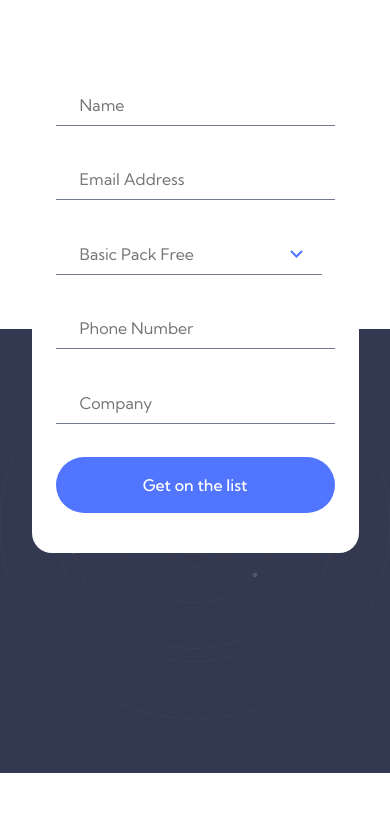
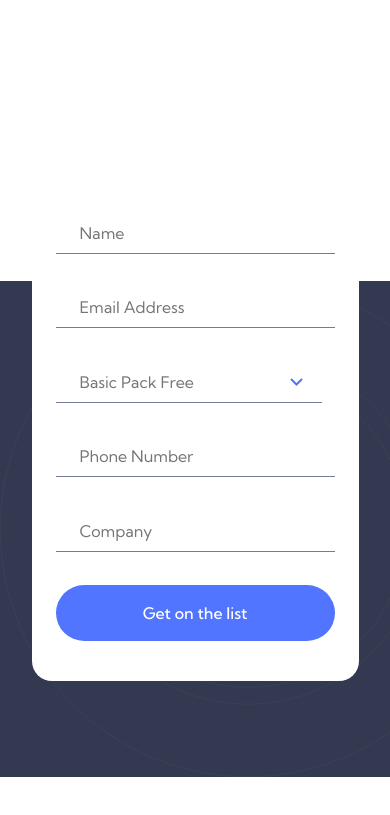
Before and after one commit to EAguayodev/Officelite-coming-soon-site, a plain HTML site: page sign-up.html in a window 390 px wide. Shown: the part 657-1472 px from the top of the page. Before the commit the page ends 1430 px from the top, so only its background shows below. Drawn offline with Linux system fonts and the light colour scheme.

Commit message:
applying final sign up page fixes

```diff
--- a/scss/_sign-up.scss
+++ b/scss/_sign-up.scss
@@ -16,12 +16,14 @@
             font-size: 3.5rem;
             line-height: 4rem;
             width: 33.75rem;
+            margin-bottom: 2rem;
         }
 
         p {
             color: $rhythm;
             font-size: 1.125rem;
             width: 33.75rem;
+            margin-bottom: 3rem;
         }
 
         h4 {
@@ -47,6 +49,7 @@
             width: 27.813rem;
             padding: 2.5rem;
             position: absolute;
+            z-index: 5;
 
             .input-field {
                 border: none;
@@ -77,17 +80,17 @@
                 cursor: pointer;
             }
 
-            .submenu-control{
+            .submenu-control {
                 display: flex;
                 align-items: center;
                 padding: 0.8rem;
 
-                a{
+                a {
                     color: $yankees-blue;
                     text-decoration: none;
                 }
 
-                span{
+                span {
                     color: $rhythm;
                     position: relative;
                     left: 0.5rem;
@@ -108,7 +111,7 @@
                 display: none;
             }
 
-            .icon-check{
+            .icon-check {
                 position: relative;
                 left: 9rem;
             }
@@ -146,7 +149,7 @@
                 width: 100%;
                 // max-width: 22.5rem;
 
-                &:hover{
+                &:hover {
                     background-color: $french-sky-blue;
                 }
             }
@@ -154,10 +157,15 @@
 
         .side-pattern {
             background-color: $charcoal;
+            background-image: url(../assets/sign-up/bg-pattern-side.svg);
+            background-size: cover;
+            background-repeat: no-repeat;
             max-width: 100%;
             width: 40%;
-            height: 100vh;
-
+            height: 1100px;
+            position: relative;
+            top: -11rem;
+            left: 8rem;
         }
     }
 
@@ -267,11 +275,11 @@
                     left: -2rem;
                 }
 
-                .input-field__submenu{
+                .input-field__submenu {
                     width: 17.938rem;
                 }
 
-                .icon-check{
+                .icon-check {
                     left: 5rem;
                 }
 
@@ -282,11 +290,11 @@
                 .btn-large {
                     width: 17.438rem;
                 }
+            }
 
-                .side-pattern {
-                    height: 20rem;
-                    width: 20.438rem;
-                }
+            .side-pattern {
+                height: 31rem;
+                left: 0;
             }
         }
     }
--- a/sign-up.html
+++ b/sign-up.html
@@ -81,7 +81,6 @@
         </form>
       </div>
       <div class="side-pattern">
-        <img src="assets/sign-up/bg-pattern-side.svg" alt="bg pattern deisgn image">
       </div>
     </div>
   </div>
```
Also changed, not shown: css/main.css.
